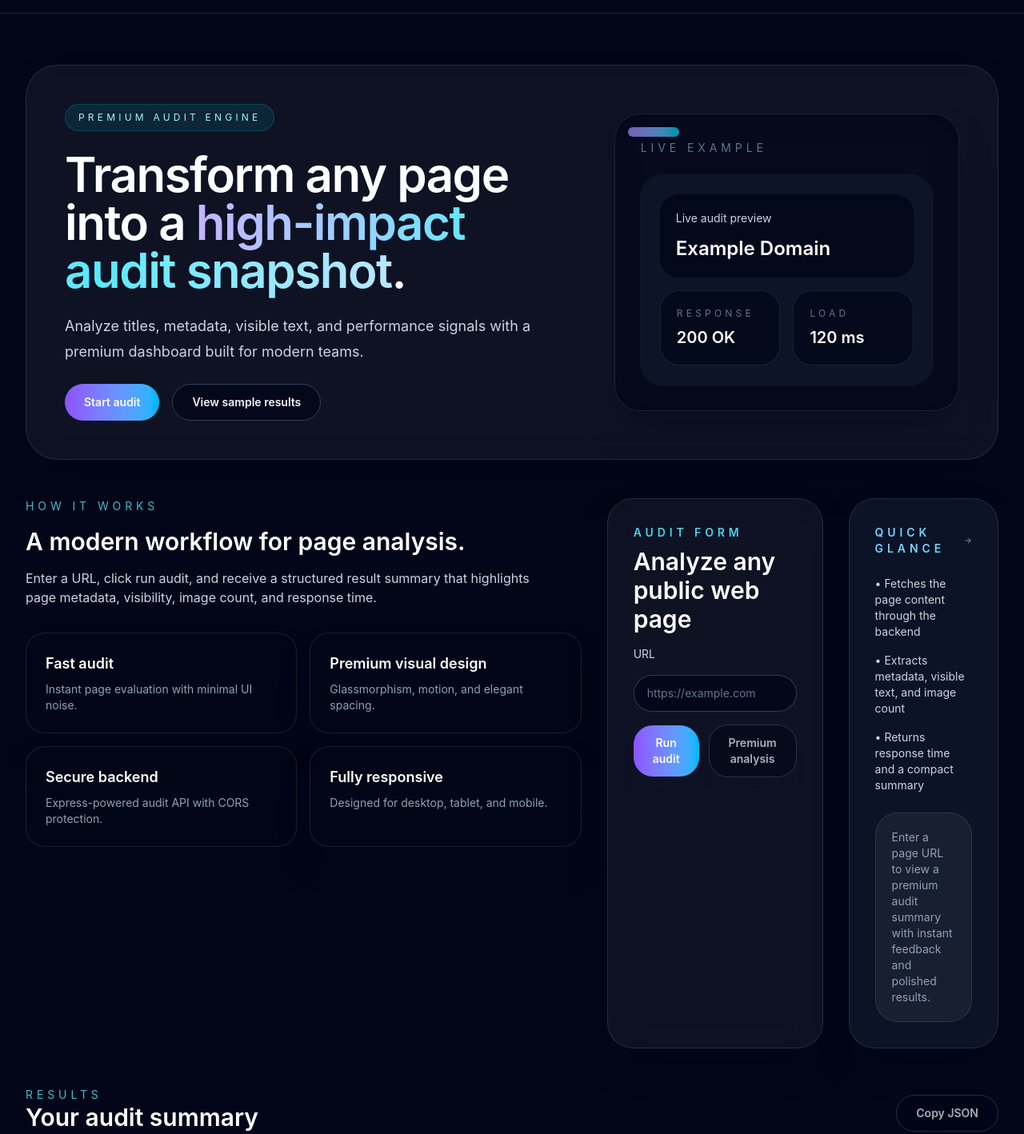
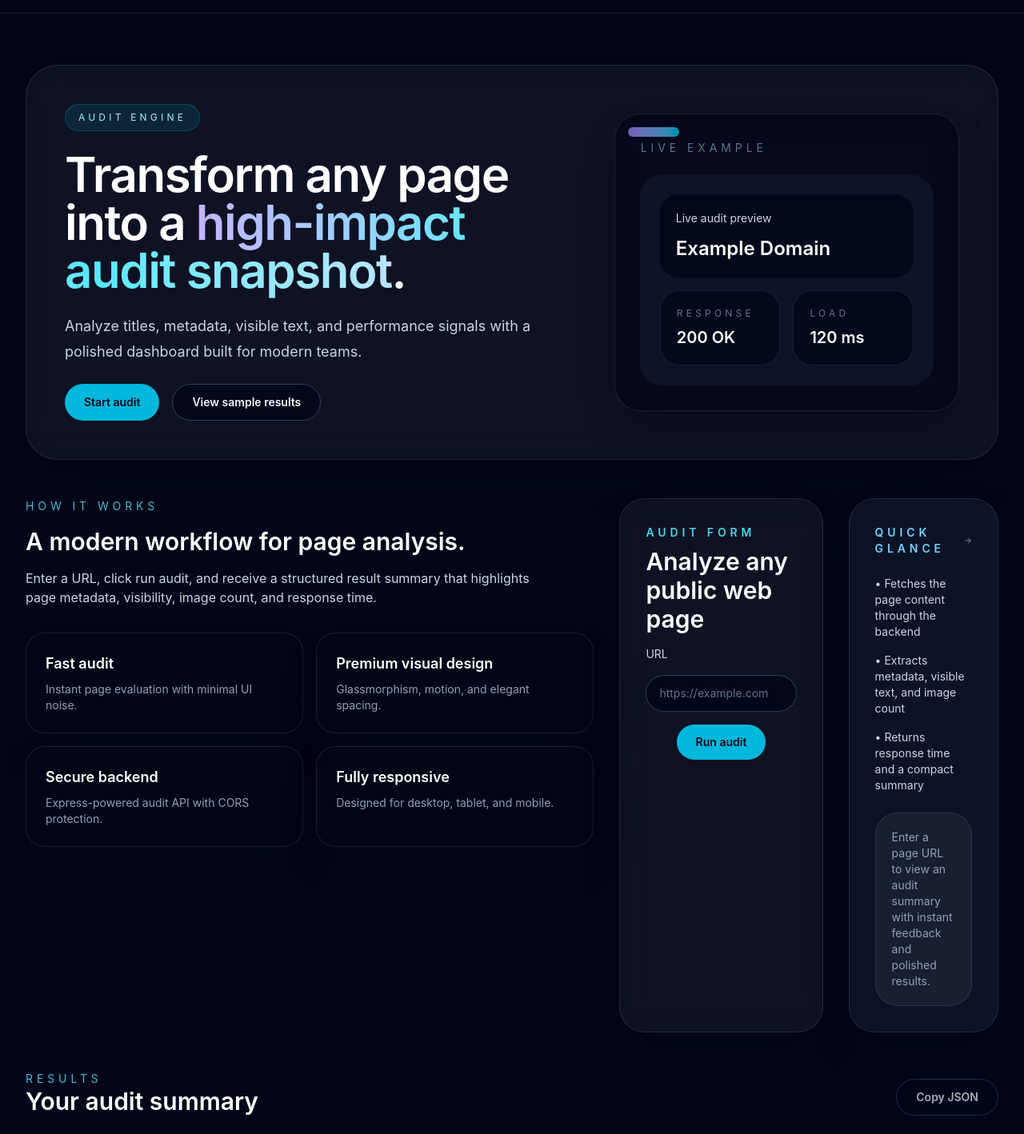
Before and after one commit to Arjun7-jpg/page-pulse, a React (Vite) app: page / in a window 1280 px wide. Shown: the part 64-1482 px from the top of the page at 80% size. Built offline with nearby package versions, Linux system fonts and the light colour scheme.

Commit message:
Remove unused Premium Analysis feature

```diff
--- a/src/App.tsx
+++ b/src/App.tsx
@@ -6,7 +6,6 @@ import Loading from './components/Loading';
 import ResultCards from './components/ResultCards';
 import PremiumBackground from './components/PremiumBackground';
 import Footer from './components/Footer';
-import PremiumButton from './components/PremiumButton';
 import type { AuditResponse } from './types';
 
 const App = () => {
@@ -66,23 +65,31 @@ const App = () => {
           <div className="grid gap-10 lg:grid-cols-[1.2fr_0.8fr] lg:items-center">
             <div className="space-y-6">
               <p className="inline-flex rounded-full border border-cyan-400/20 bg-cyan-400/10 px-4 py-2 text-xs uppercase tracking-[0.35em] text-cyan-200">
-                Premium audit engine
+                Audit engine
               </p>
               <div className="space-y-6">
                 <h1 className="max-w-3xl text-5xl font-semibold tracking-tight text-white sm:text-6xl">
                   Transform any page into a <span className="bg-gradient-to-r from-violet-300 via-cyan-300 to-sky-200 bg-clip-text text-transparent">high-impact audit snapshot</span>.
                 </h1>
                 <p className="max-w-2xl text-lg leading-8 text-slate-300">
-                  Analyze titles, metadata, visible text, and performance signals with a premium dashboard built for modern teams.
+                  Analyze titles, metadata, visible text, and performance signals with a polished dashboard built for modern teams.
                 </p>
               </div>
               <div className="flex flex-wrap gap-4">
-                <PremiumButton onClick={() => document.getElementById('audit-form')?.scrollIntoView({ behavior: 'smooth' })}>
+                <button
+                  type="button"
+                  onClick={() => document.getElementById('audit-form')?.scrollIntoView({ behavior: 'smooth' })}
+                  className="inline-flex items-center justify-center rounded-3xl bg-cyan-500 px-6 py-3 text-sm font-semibold text-slate-950 transition-all duration-300 hover:bg-cyan-400 focus-visible:outline-none focus-visible:ring-2 focus-visible:ring-cyan-400 focus-visible:ring-offset-2 focus-visible:ring-offset-slate-950"
+                >
                   Start audit
-                </PremiumButton>
-                <PremiumButton variant="secondary" onClick={() => document.getElementById('results')?.scrollIntoView({ behavior: 'smooth' })}>
+                </button>
+                <button
+                  type="button"
+                  onClick={() => document.getElementById('results')?.scrollIntoView({ behavior: 'smooth' })}
+                  className="inline-flex items-center justify-center rounded-3xl border border-slate-700 bg-slate-950/75 px-6 py-3 text-sm font-semibold text-slate-100 transition-all duration-300 hover:border-slate-500 hover:bg-slate-900/90"
+                >
                   View sample results
-                </PremiumButton>
+                </button>
               </div>
             </div>
             <div className="relative rounded-[2rem] border border-white/10 bg-slate-950/80 p-8 shadow-2xl shadow-slate-950/40 backdrop-blur-xl">
@@ -144,9 +151,14 @@ const App = () => {
               <p className="text-sm uppercase tracking-[0.35em] text-cyan-300/80">Results</p>
               <h2 className="text-3xl font-semibold text-white">Your audit summary</h2>
             </div>
-            <PremiumButton variant="secondary" onClick={copyJson} disabled={!result?.data}>
+            <button
+              type="button"
+              onClick={copyJson}
+              disabled={!result?.data}
+              className="inline-flex items-center justify-center rounded-3xl border border-slate-700 bg-slate-950/75 px-6 py-3 text-sm font-semibold text-slate-100 transition-all duration-300 hover:border-slate-500 hover:bg-slate-900/90 disabled:cursor-not-allowed disabled:opacity-70"
+            >
               Copy JSON
-            </PremiumButton>
+            </button>
           </div>
           <ResultCards data={result?.data ?? { url: '', title: null, metaDescription: null, visibleText: '', wordCount: 0, imageCount: 0, responseTime: 0 }} />
         </section>
--- a/src/components/AuditForm.tsx
+++ b/src/components/AuditForm.tsx
@@ -1,7 +1,6 @@
 import { motion } from 'framer-motion';
 import { ArrowRight, Sparkles } from 'lucide-react';
 import { useState } from 'react';
-import PremiumButton from './PremiumButton';
 import PremiumInput from './PremiumInput';
 import type { AuditResponse } from '../types';
 
@@ -51,13 +50,14 @@ const AuditForm = ({ onSubmit, loading, error, result }: AuditFormProps) => {
             placeholder="https://example.com"
             required
           />
-          <div className="flex flex-col gap-3 sm:flex-row sm:items-center sm:justify-between">
-            <PremiumButton type="submit" disabled={loading} className="w-full sm:w-auto">
+              <div className="flex flex-col items-center gap-3 sm:flex-row sm:justify-center">
+            <button
+              type="submit"
+              disabled={loading}
+              className="inline-flex w-full max-w-xs items-center justify-center rounded-3xl bg-cyan-500 px-6 py-3 text-sm font-semibold text-slate-950 transition-all duration-300 hover:bg-cyan-400 focus-visible:outline-none focus-visible:ring-2 focus-visible:ring-cyan-400 focus-visible:ring-offset-2 focus-visible:ring-offset-slate-950 disabled:cursor-not-allowed disabled:opacity-70 sm:w-auto"
+            >
               {loading ? 'Auditing…' : 'Run audit'}
-            </PremiumButton>
-            <PremiumButton type="button" variant="secondary" disabled className="w-full sm:w-auto">
-              Premium analysis
-            </PremiumButton>
+            </button>
           </div>
         </div>
         {error ? <p className="mt-4 text-sm text-rose-400">{error}</p> : null}
@@ -84,7 +84,7 @@ const AuditForm = ({ onSubmit, loading, error, result }: AuditFormProps) => {
           </div>
         ) : (
           <div className="mt-6 rounded-[1.75rem] border border-white/10 bg-white/5 p-5 text-sm text-slate-400">
-            Enter a page URL to view a premium audit summary with instant feedback and polished results.
+            Enter a page URL to view an audit summary with instant feedback and polished results.
           </div>
         )}
       </motion.div>
--- a/src/components/Footer.tsx
+++ b/src/components/Footer.tsx
@@ -7,7 +7,7 @@ const Footer = () => (
       <div className="space-y-3 text-slate-300">
         <p className="text-sm uppercase tracking-[0.35em] text-cyan-300/80">Digital Heroes Training Task</p>
         <p className="max-w-2xl text-sm leading-6 text-slate-400">
-          Built as a premium audit experience with modern motion, glass UI, and subtle performance-focused interactions.
+          Built as a modern audit experience with motion, glass UI, and subtle performance-focused interactions.
         </p>
       </div>
       <div className="flex flex-wrap items-center gap-3">
--- a/src/components/PremiumButton.tsx
+++ /dev/null
@@ -1,26 +0,0 @@
-import { motion, type HTMLMotionProps } from 'framer-motion';
-
-interface PremiumButtonProps extends HTMLMotionProps<'button'> {
-  variant?: 'primary' | 'secondary';
-}
-
-const variants = {
-  primary:
-    'bg-gradient-to-r from-violet-500 to-sky-400 text-white shadow-[0_20px_50px_-30px_rgba(79,70,229,0.8)] hover:from-violet-400 hover:to-cyan-400',
-  secondary:
-    'border border-slate-700 bg-slate-950/75 text-slate-100 shadow-[0_18px_40px_-28px_rgba(15,23,42,0.8)] hover:border-slate-500 hover:bg-slate-900/90',
-};
-
-const PremiumButton = ({ variant = 'primary', children, className = '', ...props }: PremiumButtonProps) => (
-  <motion.button
-    whileHover={{ scale: 1.02 }}
-    whileTap={{ scale: 0.98 }}
-    transition={{ type: 'spring', stiffness: 320, damping: 24 }}
-    className={`inline-flex items-center justify-center rounded-3xl px-6 py-3 text-sm font-semibold transition-all duration-300 focus-visible:outline-none focus-visible:ring-2 focus-visible:ring-cyan-400 focus-visible:ring-offset-2 focus-visible:ring-offset-slate-950 disabled:cursor-not-allowed disabled:opacity-70 ${variants[variant]} ${className}`}
-    {...props}
-  >
-    {children}
-  </motion.button>
-);
-
-export default PremiumButton;
```
